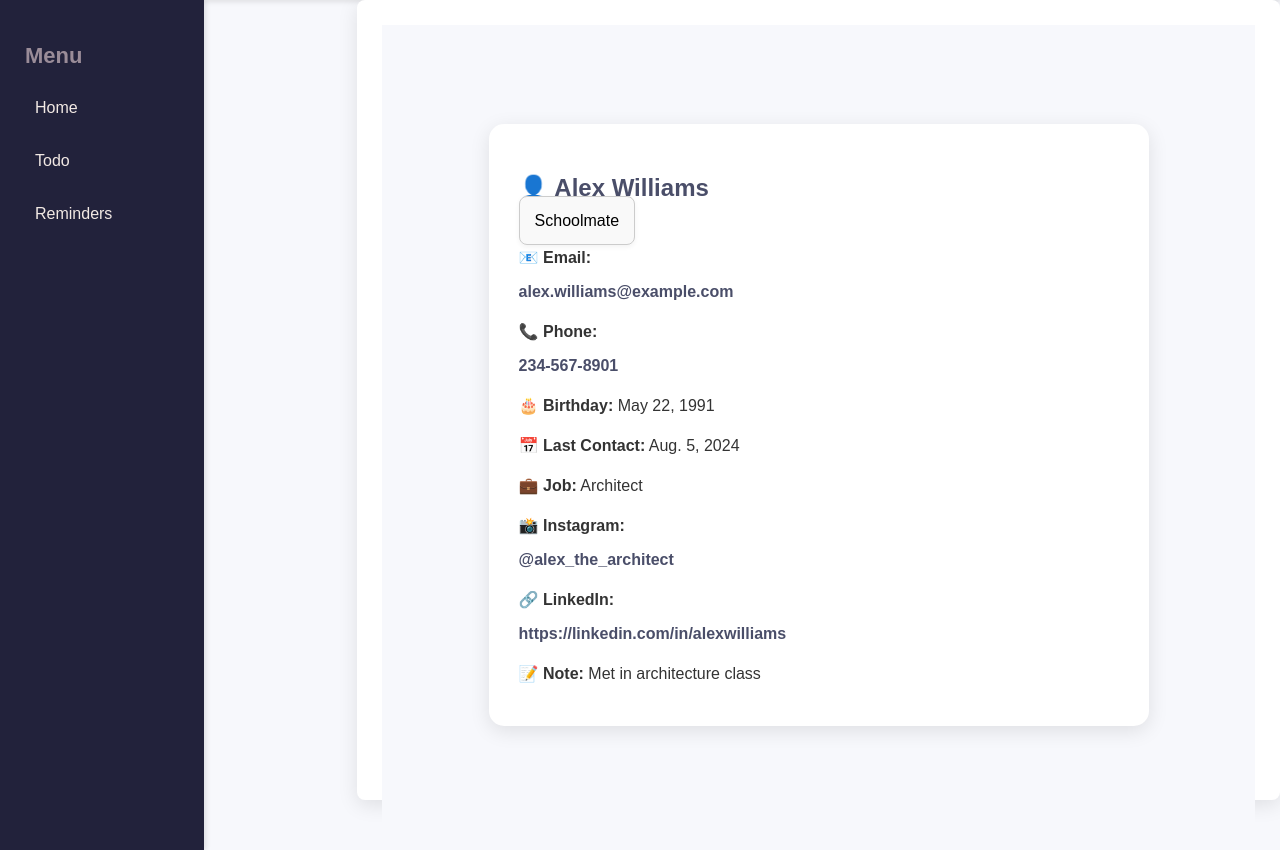
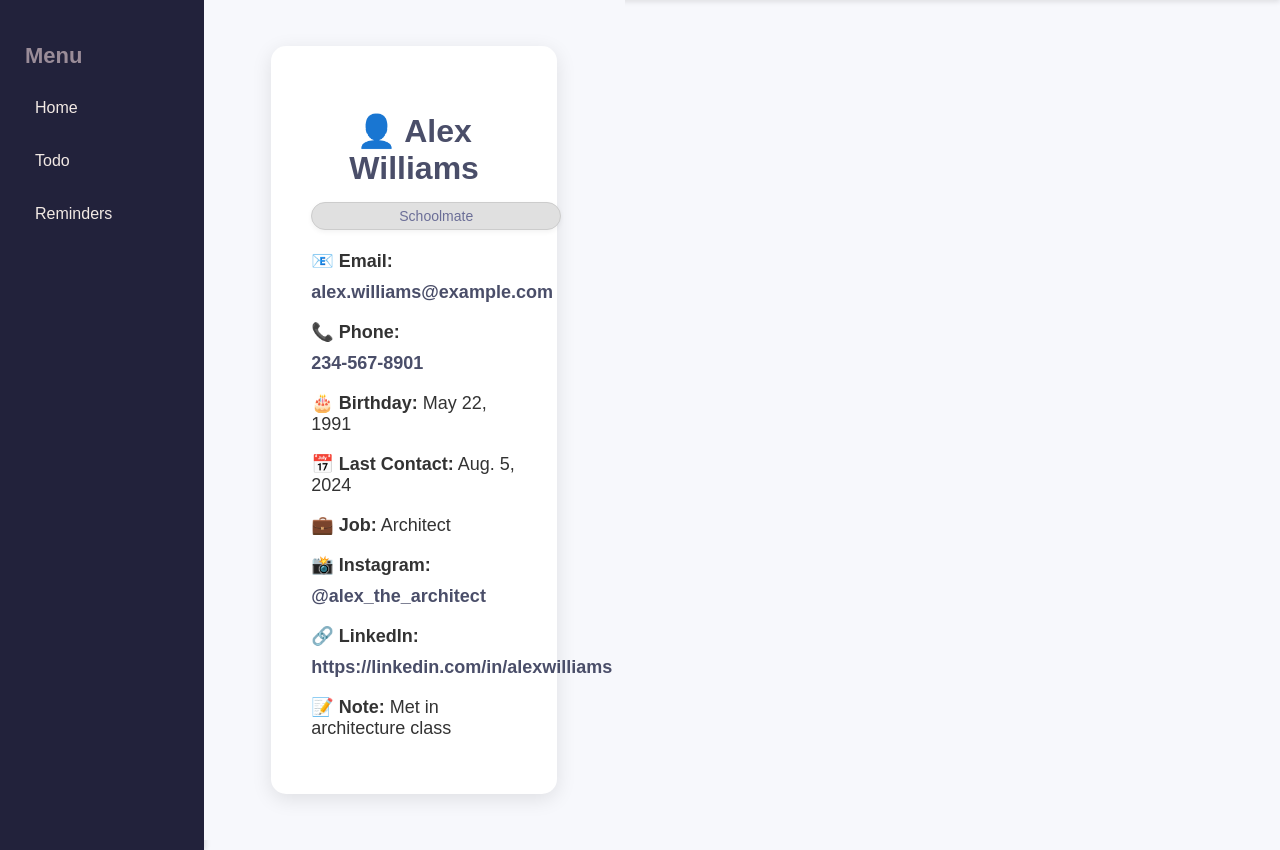
Before and after one commit to s-swen/myCircle, a Django app: page /circle/contact/42 in a window 1280 px wide. Shown: the part 58-908 px from the top of the page. Run offline with Django 4.2, Linux system fonts and the light colour scheme; data comes from the database, SQL or seed files in the repository.

Commit message:
the contact card still needs work

```diff
--- a/myCircle/circle/static/circle/css/style.css
+++ b/myCircle/circle/static/circle/css/style.css
@@ -117,22 +117,16 @@ header nav ul li a {
     background-color: #4a4e69;
 }
 
-.main-content {
-    flex: 1;
-    margin-left: 12%; /* Offset the content by the sidebar's width */
-    padding: 25px;
-    background-color: white;
-    border-radius: 8px;
-    box-shadow: 0 5px 20px rgba(0, 0, 0, 0.1);
-    width: 85%;
-}
+
 
 /* Circle Table */
 .circle-table {
-    display: flex; /* Ensure categories are in a single row */
-    overflow-x: auto; /* Add horizontal scrolling for overflow */
+    display: flex; /* Arrange categories in a row */
+    justify-content: center; /* Center the categories horizontally */
+    flex-wrap: nowrap; /* Prevent categories from wrapping */
+    overflow-x: auto; /* Enable horizontal scrolling if needed */
     gap: 20px; /* Space between categories */
-    padding-bottom: 10px;
+    padding: 20px; /* Add padding to the overall table for spacing */
 }
 
 .category {
@@ -141,8 +135,9 @@ header nav ul li a {
     padding: 15px;
     border-radius: 8px;
     box-shadow: 0 2px 5px rgba(0, 0, 0, 0.05);
-    flex: 0 0 20%; /* Each category takes up 20% of the width */
-    min-width: 200px; /* Ensures a minimum width for each category */
+    flex: 0 0 250px; /* Each category will be 250px wide */
+    min-width: 250px; /* Ensure the minimum width stays consistent */
+    box-sizing: border-box; /* Include padding and border in the width calculation */
 }
 
 .category h3 {
@@ -158,6 +153,11 @@ header nav ul li a {
 
 .category ul li {
     padding: 5px 0;
+}
+
+/* Dashboard-specific styles */
+.dashboard-content {
+    padding: 0;
 }
 
 /* Button Styles */
@@ -192,34 +192,56 @@ a:hover {
     text-decoration: underline;
 }
 
-/* Contact Detail Page */
-.contact-detail {
+
+/* Container for the entire contact details page */
+.contact-container {
     display: flex;
-    justify-content: center;
+    justify-content: center;  /* Centers the contact card horizontally */
     align-items: center;
-    min-height: 100vh;
-    background-color: #f7f8fc; /* Light background */
+    min-height: 100vh;  /* Makes sure the content takes up full viewport height */
+    padding: 20px;
+    background-color: #f7f8fc;
 }
 
+/* Contact card styling */
 .contact-card {
     background-color: white;
     border-radius: 15px;
-    padding: 30px;
+    padding: 40px;
+    width: 75%; /* 75% of the width to make it prominent but not too wide */
+    max-width: 900px; /* Prevent the card from becoming too large */
     box-shadow: 0 5px 20px rgba(0, 0, 0, 0.1);
-    max-width: 600px;
-    width: 100%;
+    box-sizing: border-box;
+    text-align: left;  /* Align text to the left */
+}
+
+/* Header section */
+.contact-header {
+    text-align: center;  /* Center the name and category */
+    margin-bottom: 20px;
 }
 
 .contact-header h2 {
     color: #4a4e69; /* Dark purple */
+    font-size: 32px; /* Larger font size for the name */
     margin-bottom: 10px;
 }
 
+.contact-header .category {
+    display: inline-block;
+    background-color: #e0e0e0;
+    padding: 5px 10px;
+    border-radius: 15px;
+    font-size: 14px;
+    color: #6b6e97; /* Light purple */
+    margin-top: 5px;
+}
+
+/* Body section */
 .contact-body p {
-    font-size: 16px;
+    font-size: 18px;
     color: #333;
-    margin-bottom: 10px;
-    line-height: 1.5;
+    margin-bottom: 15px;
 }
 
 .contact-body a {
@@ -231,9 +253,9 @@ a:hover {
     text-decoration: underline;
 }
 
-/* Edit and Delete Buttons */
+/* Adjusting button styles for any future edit or delete buttons */
 .edit-btn, .delete-btn {
-    padding: 10px 20px;
+    padding: 12px 25px;
     border-radius: 25px;
     text-decoration: none;
     font-weight: 600;
@@ -241,7 +263,7 @@ a:hover {
 }
 
 .edit-btn {
-    background-color: #4a4e69; /* Dark purple */
+    background-color: #4a4e69;
 }
 
 .edit-btn:hover {
@@ -249,7 +271,7 @@ a:hover {
 }
 
 .delete-btn {
-    background-color: #c44536; /* Red */
+    background-color: #c44536;
 }
 
 .delete-btn:hover {
--- a/myCircle/circle/templates/circle/base.html
+++ b/myCircle/circle/templates/circle/base.html
@@ -32,9 +32,8 @@
             </ul>
         </div>
         <!-- Content block shared between pages -->
-        <div class="main-content">
-            {% block content %}{% endblock %}
-        </div>
+
+        {% block content %}{% endblock %}
     </div>
 
     <script src="{% static 'circle/js/scripts.js' %}"></script>
--- a/myCircle/circle/templates/circle/contact_detail.html
+++ b/myCircle/circle/templates/circle/contact_detail.html
@@ -1,48 +1,36 @@
 {% extends 'circle/base.html' %}
 
 {% block content %}
-<div class="contact-detail">
+<div class="contact-container">
     <div class="contact-card">
         <div class="contact-header">
             <h2>👤 {{ contact.first_name }} {{ contact.last_name }}</h2>
             <span class="category">{{ contact.get_category }}</span>
         </div>
-
         <div class="contact-body">
             <p><strong>📧 Email:</strong> <a href="mailto:{{ contact.email }}">{{ contact.email }}</a></p>
             {% if contact.phone_number %}
                 <p><strong>📞 Phone:</strong> <a href="tel:{{ contact.phone_number }}">{{ contact.phone_number }}</a></p>
             {% endif %}
-
             {% if contact.birthday %}
                 <p><strong>🎂 Birthday:</strong> {{ contact.birthday }}</p>
             {% endif %}
-
             {% if contact.last_contact %}
                 <p><strong>📅 Last Contact:</strong> {{ contact.last_contact }}</p>
             {% endif %}
-
             {% if contact.work %}
                 <p><strong>💼 Job:</strong> {{ contact.work }}</p>
             {% endif %}
-
             {% if contact.instagram_handle %}
                 <p><strong>📸 Instagram:</strong> <a href="https://instagram.com/{{ contact.instagram_handle }}" target="_blank">@{{ contact.instagram_handle }}</a></p>
             {% endif %}
-
             {% if contact.linkedin_url %}
                 <p><strong>🔗 LinkedIn:</strong> <a href="{{ contact.linkedin_url }}" target="_blank">{{ contact.linkedin_url }}</a></p>
             {% endif %}
-
             {% if contact.note %}
                 <p><strong>📝 Note:</strong> {{ contact.note }}</p>
             {% endif %}
-
-            {% if contact.uploaded_document %}
-                <p><strong>📄 Document:</strong> <a href="{{ contact.uploaded_document.url }}" target="_blank">View Document</a></p>
-            {% endif %}
         </div>
-
     </div>
 </div>
 {% endblock %}
--- a/myCircle/circle/templates/circle/dashboard.html
+++ b/myCircle/circle/templates/circle/dashboard.html
@@ -1,7 +1,7 @@
 {% extends 'circle/base.html' %}
 
 {% block content %}
-<div class="main-content">
+<div class="dashboard-content">
     <h1>User's Circle</h1>
     <div class="circle-table">
 
```
